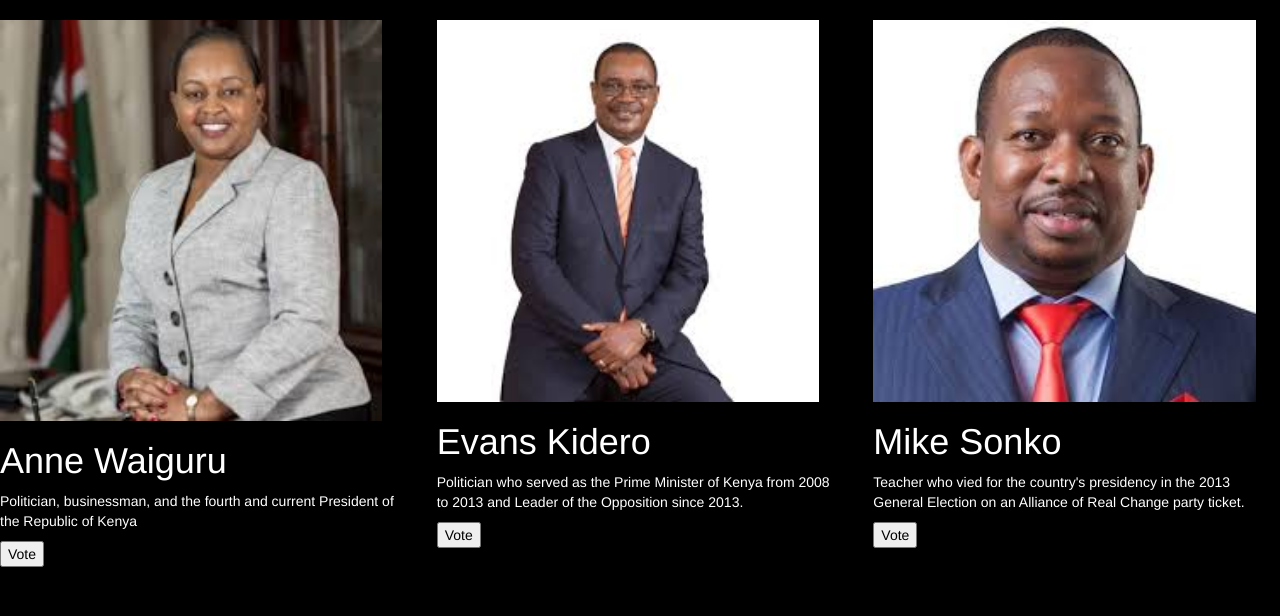
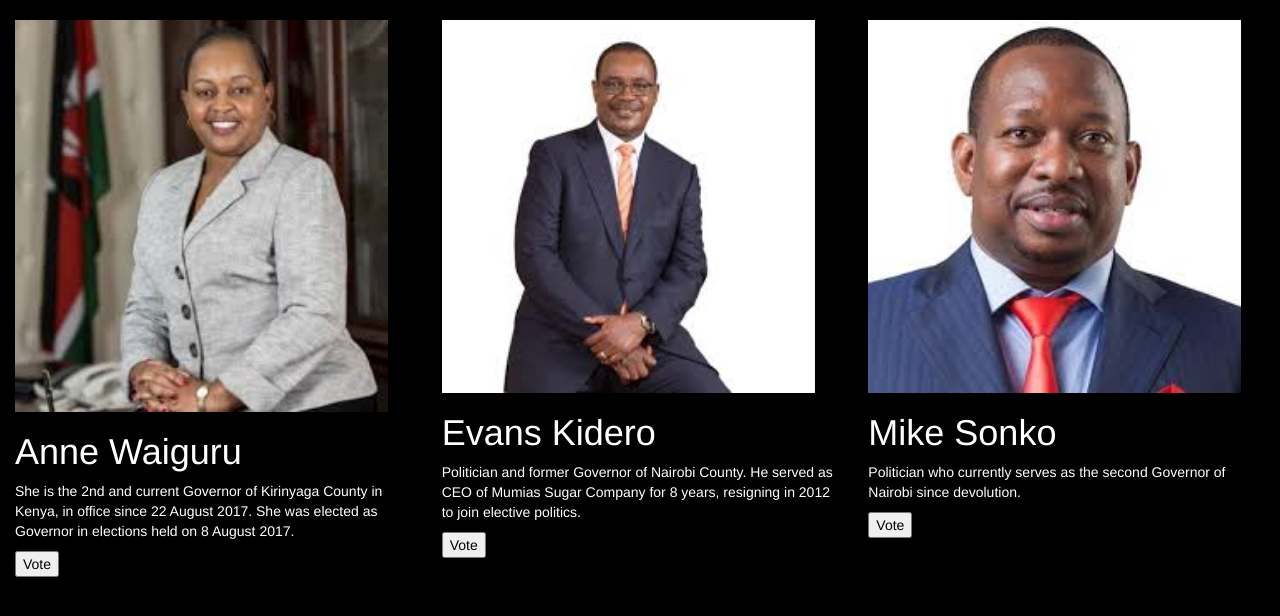
Before and after one commit to macymuhia/iVote, a Python web app: template app/templates/user/governor.html in a window 1280 px wide. Shown: the part 50-666 px from the top of the page. Run offline with Jinja, Linux system fonts and the light colour scheme; the template is opened without the code that fills it, so the values that code supplies are empty; some libraries are stand-ins or nearby versions; some web fonts are replaced.

Commit message:
did some more styling

```diff
--- /dev/null
+++ b/app/static/css/users.css
@@ -0,0 +1,3 @@
+body {
+    background-color: black;
+}
--- a/app/templates/user/governor.html
+++ b/app/templates/user/governor.html
@@ -1,43 +1,45 @@
-{% extends 'base.html'%} {% block content %}
+{% extends 'base.html'%} {% block styles%} {{ super() }}
+<!--super() function tells Jinja not to override any code that is defined in the block-->
+<link rel="stylesheet" href="{{url_for('static',filename='css/index.css')}}"> {% endblock %} {% block content %}
 
+<div class="container-fluid">
+    <div class=" row " style="background-color:black; color:white; ">
 
-<div class="row" style="background-color:black; color:white;">
-
-    <div class="col-md-4">
+        <div class="col-md-4 ">
             <div class=" card ">
-            <img src="/static/photos/governor4.jpg " alt="Uhuru " style="width:94%;">
+                <img src="/static/photos/governor4.jpg " alt="Uhuru " style="width:94%; ">
                 <h1> Anne Waiguru</h1>
-            <p class="title ">Politician, businessman, and the fourth and current President of the Republic of Kenya</p>
+                <p class="title "> She is the 2nd and current Governor of Kirinyaga County in Kenya, in office since 22 August 2017. She was elected as Governor in elections held on 8 August 2017.</p>
 
                 <a href="# "><i class="fa fa-dribbble "></i></a>
                 <a href="# "><i class="fa fa-twitter "></i></a>
                 <a href="# "><i class="fa fa-linkedin "></i></a>
                 <a href="# "><i class="fa fa-facebook "></i></a>
-            <p style="color:black;"><button>Vote</button></p>
+                <p style="color:black; "><button>Vote</button></p>
             </div>
         </div>
-    <div class="col-md-4">
+        <div class="col-md-4 ">
             <div class="card ">
-            <img src="/static/photos/governor.jpg " alt="Raila " style="width:94%;">
+                <img src="/static/photos/governor.jpg " alt="Raila " style="width:94%; ">
                 <h1>Evans Kidero</h1>
-            <p class="title ">Politician who served as the Prime Minister of Kenya from 2008 to 2013 and Leader of the Opposition since 2013.</p>
+                <p class="title ">Politician and former Governor of Nairobi County. He served as CEO of Mumias Sugar Company for 8 years, resigning in 2012 to join elective politics.</p>
                 <a href="# "><i class="fa fa-dribbble "></i></a>
                 <a href="# "><i class="fa fa-twitter "></i></a>
                 <a href="# "><i class="fa fa-linkedin "></i></a>
                 <a href="# "><i class="fa fa-facebook "></i></a>
-            <p style="color:black;"><button>Vote</button></p>
+                <p style="color:black; "><button>Vote</button></p>
             </div>
         </div>
-    <div class="col-md-4">
+        <div class="col-md-4 ">
             <div class="card ">
-            <img src="/static/photos/governor2.jpeg " alt="John " style="width:94%;">
+                <img src="/static/photos/governor2.jpeg " alt="John " style="width:94%; ">
                 <h1>Mike Sonko </h1>
-            <p class="title ">Teacher who vied for the country's presidency in the 2013 General Election on an Alliance of Real Change party ticket.</p>
+                <p class="title "> Politician who currently serves as the second Governor of Nairobi since devolution.</p>
                 <a href="# "><i class="fa fa-dribbble "></i></a>
                 <a href="# "><i class="fa fa-twitter "></i></a>
                 <a href="# "><i class="fa fa-linkedin "></i></a>
                 <a href="# "><i class="fa fa-facebook "></i></a>
-            <p style="color:black;"><button>Vote</button></p>
+                <p style="color:black; "><button>Vote</button></p>
             </div>
         </div>
 
@@ -45,5 +47,5 @@
 
 
     </div>
-
+</div>
 {% endblock %}
```
Also changed, not shown: app/templates/index.html (+7 -4 lines), app/templates/users.html (+5 -3 lines), app/static/photos/flag2.jpg (added). Lines whose indentation alone changed are shown as unchanged.
